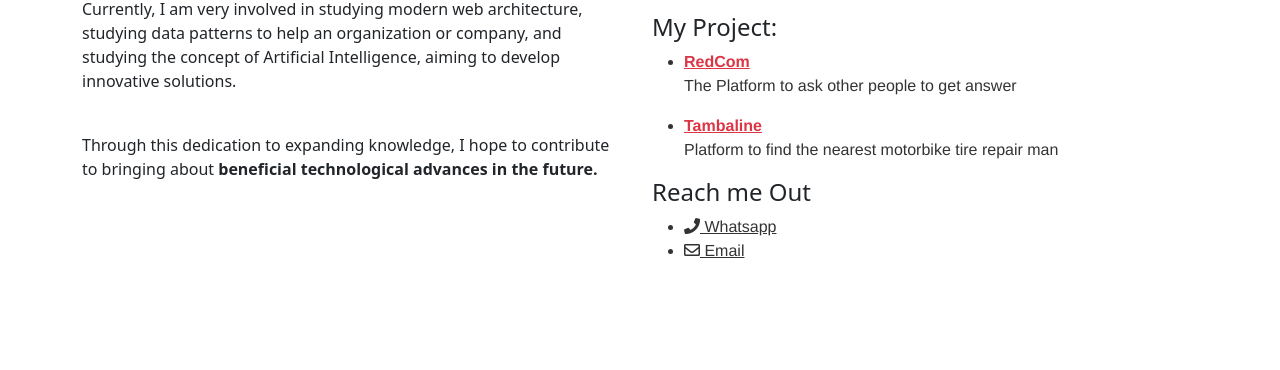
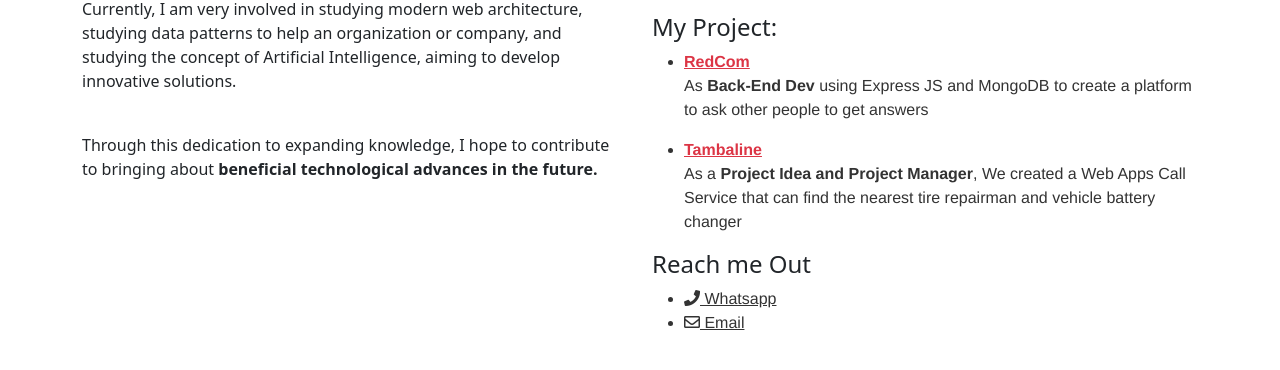
Before and after one commit to Vinzzztty/vinz-portal, a plain HTML site: page index.html in a window 1280 px wide. Shown: the part 430-800 px from the top of the page. Drawn offline with nearby package versions, Linux system fonts and the light colour scheme.

Commit message:
Edit description RedCom and Tambaline in My Project

```diff
--- a/index.html
+++ b/index.html
@@ -146,20 +146,24 @@
                                         ><strong>RedCom</strong></a
                                     >
                                     <p>
-                                        The Platform to ask other people to get
-                                        answer
+                                        As <b>Back-End Dev</b> using Express JS
+                                        and MongoDB to create a platform to ask
+                                        other people to get answers
                                     </p>
                                 </li>
                                 <li>
                                     <a
                                         class="text-danger"
-                                        href="https://tambalineaja.000webhostapp.com/"
+                                        href="https://tambaline.id/"
                                         target="_blank"
                                         ><strong>Tambaline</strong></a
                                     >
                                     <p>
-                                        Platform to find the nearest motorbike
-                                        tire repair man
+                                        As a
+                                        <b>Project Idea and Project Manager</b>,
+                                        We created a Web Apps Call Service that
+                                        can find the nearest tire repairman and
+                                        vehicle battery changer
                                     </p>
                                 </li>
                             </ul>
```
